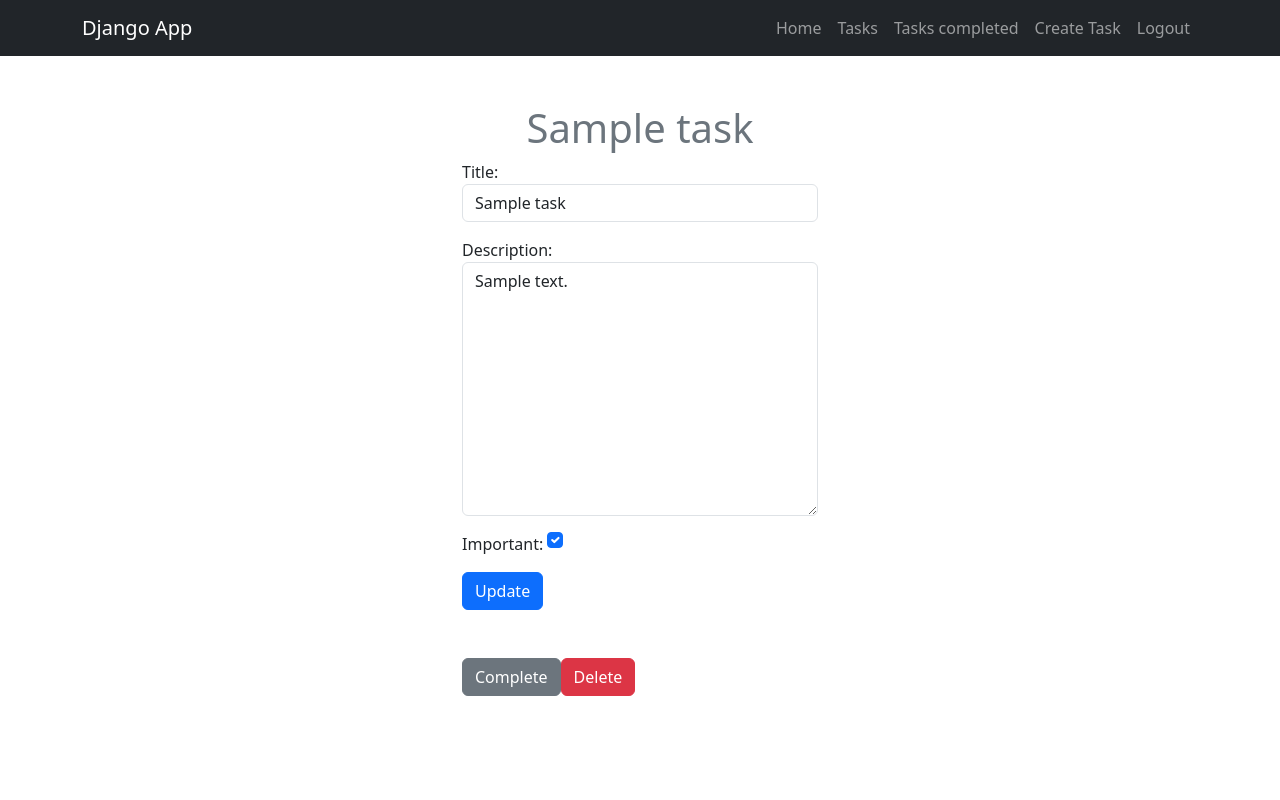
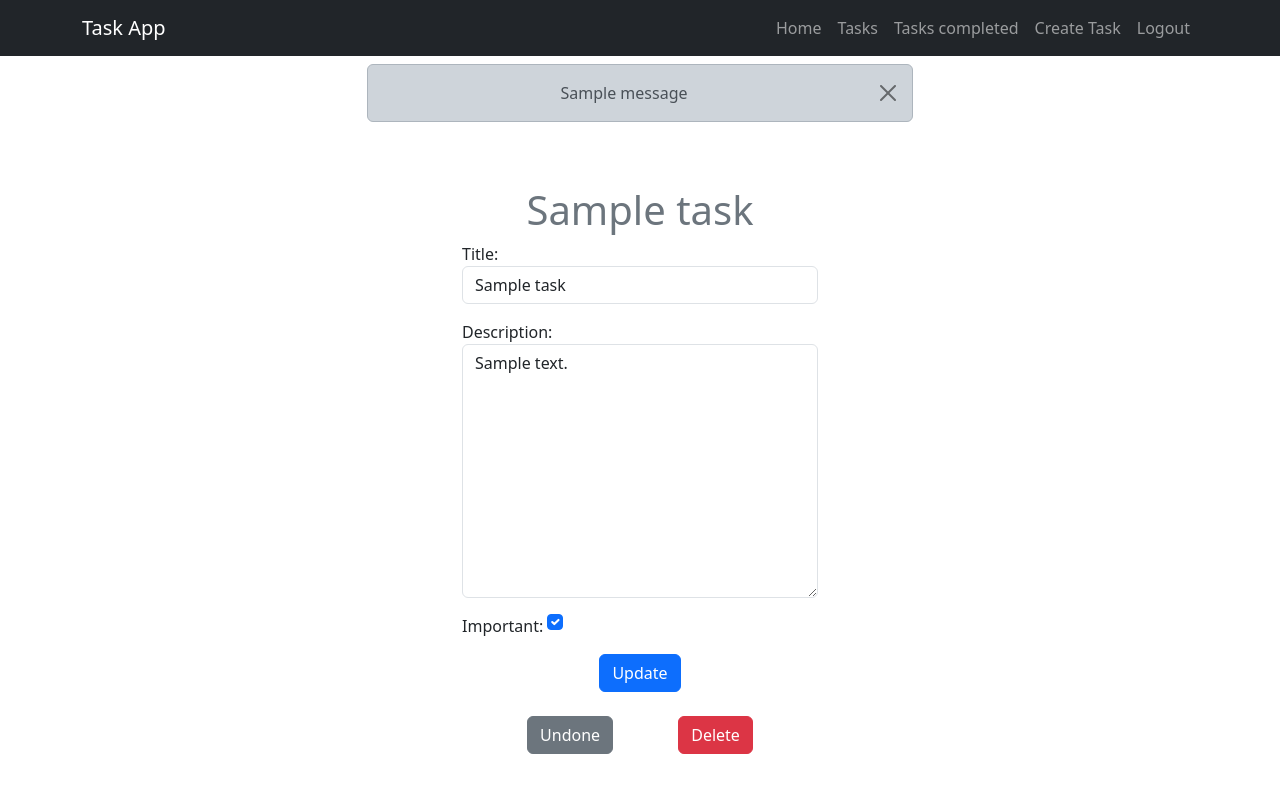
Before and after one commit to julianmaldonadoag/task-app-django, a Django app: page /tasks/1/ in a window 1280 px wide. Run offline with Django 4.2, Linux system fonts and the light colour scheme; a user stored in the database is signed in; tables that the repository leaves empty hold one stand-in row (values such as "Sample post"); one stand-in notice (Sample message) is shown.

Commit message:
Added small features
- Added message notifications in certain actions.
- Task list is order from recent to oldest.
- Favicon added.
- Task can done and undone.

```diff
--- a/djangocrud/urls.py
+++ b/djangocrud/urls.py
@@ -27,6 +27,7 @@ urlpatterns = [
     path('tasks_completed/', views.tasks_completed, name='tasks_completed'),
     path('tasks/<int:task_id>/', views.task_detail, name='task_detail'),
     path('tasks/<int:task_id>/complete/', views.complete_task, name='complete_task'),
+    path('tasks/<int:task_id>/undone/', views.undone_task, name='undone_task'),
     path('tasks/<int:task_id>/delete/', views.delete_task, name='delete_task'),
     path('tasks/create/', views.create_task, name='create_task')
 ]
--- a/tasks/templates/base.html
+++ b/tasks/templates/base.html
@@ -1,17 +1,20 @@
+{% load static %}
+
 <!DOCTYPE html>
 <html lang="en">
 <head>
   <meta charset="UTF-8">
   <meta http-equiv="X-UA-Compatible" content="IE=edge">
   <meta name="viewport" content="width=device-width, initial-scale=1.0">
-  <title>Django CRUD Application</title>
+  <title>Task App</title>
   <link rel="stylesheet" href="https://cdn.jsdelivr.net/npm/bootstrap@5.3.0-alpha1/dist/css/bootstrap.min.css">
+  <link rel="icon" type="image/png" href="{% static 'img/favicon.png' %}">
 </head>
 <body>
 
   <nav class="navbar navbar-expand-lg bg-dark navbar-dark">
     <div class="container">
-      <a class="navbar-brand" href="/">Django App</a>
+      <a class="navbar-brand" href="/">Task App</a>
       <button class="navbar-toggler" type="button" data-bs-toggle="collapse" data-bs-target="#navbarNav" aria-controls="navbarNav" aria-expanded="false" aria-label="Toggle navigation">
         <span class="navbar-toggler-icon"></span>
       </button>
@@ -47,6 +50,19 @@
     </div>
   </nav>
 
+  {% for message in messages %}
+  <div class="container">
+    <div class="row">
+      <div class=" col-md-6 offset-md-3 mt-2">
+        <div class="alert alert-dark alert-dismissible fade show" role="alert">
+          <div class="text-center">{{ message }}</div>
+          <button type="button" class="btn-close" data-bs-dismiss="alert" aria-label="Close"></button>
+        </div>
+      </div>
+    </div>
+  </div>
+  {% endfor %}
+
   {% block content %}
   {% endblock %}
 
--- a/tasks/templates/create_task.html
+++ b/tasks/templates/create_task.html
@@ -7,8 +7,6 @@
     <div class="col-md-4 offset-md-4 mt-5">
       <form action="/tasks/create/" method="POST" class="card card-body">
         <h1 class="text-center">Create Task</h1>
-
-        {{ error }}
         {% csrf_token %}
         {{ form.as_p }}
 
--- a/tasks/templates/home.html
+++ b/tasks/templates/home.html
@@ -4,9 +4,10 @@
 
 <main class="container py-5">
   <section class="card card-body">
-    <h1 class="display-1 text-center">Django App</h1>
+    <h1 class="display-1 text-center">Task App</h1>
     <p>Lorem ipsum dolor sit amet consectetur adipisicing elit. Aperiam corporis provident voluptates quis ipsam consequuntur eos sed tempore, amet obcaecati ea aliquam, numquam alias assumenda repellat fugiat iure cumque! Illum.</p>
 
+    {% if not user.is_authenticated %}
     <div class="text-center">
       <a class="btn btn-secondary" href="{% url 'signin' %}">
         Signin
@@ -15,6 +16,7 @@
         Signup
       </a>
     </div>
+    {% endif %}
   </section>
 </main>
 
--- a/tasks/templates/signin.html
+++ b/tasks/templates/signin.html
@@ -7,7 +7,6 @@
     <div class="col-md-4 offset-md-4 mt-5">
       <form method="POST" class="card card-body">
         <h1 class="text-center">Signin</h1>
-        {{ error }}
         {% csrf_token %}
 
         <div class="mb-3">
--- a/tasks/templates/signup.html
+++ b/tasks/templates/signup.html
@@ -7,7 +7,6 @@
     <div class="col-md-4 offset-md-4 mt-5">
       <form action="/signup/" method="POST" class="card card-body">
         <h1 class="text-center">Signup</h1>
-        {{ error }}
         {% csrf_token %}
 
         <div class="mb-3">
--- a/tasks/templates/task_detail.html
+++ b/tasks/templates/task_detail.html
@@ -7,23 +7,32 @@
     <div class="col-md-4 offset-md-4 mt-5">
       <h1 class="text-secondary text-center">{{ task.title }}</h1>
 
-      {{ error }}
-
       <form method="POST">
         {% csrf_token %}
         {{ form.as_p }}
-        <button class="btn btn-primary">
-          Update
-        </button>
+        <div class="d-flex">
+          <button class="btn btn-primary mx-auto">
+            Update
+          </button>
+        </div>
       </form>
 
-      <div class="d-flex mt-5">
+      <div class="d-flex mt-4 justify-content-evenly">
+        {% if task.datecompleted is None %}
         <form action="{% url 'complete_task' task.id %}" method="POST">
           {% csrf_token %}
           <button class="btn btn-secondary">
             Complete
           </button>
         </form>
+        {% else %}
+        <form action="{% url 'undone_task' task.id %}" method="POST">
+          {% csrf_token %}
+          <button class="btn btn-secondary">
+            Undone
+          </button>
+        </form>
+        {% endif %}
 
         <form action="{% url 'delete_task' task.id %}" method="POST">
           {% csrf_token %}
--- a/tasks/views.py
+++ b/tasks/views.py
@@ -1,12 +1,13 @@
 from django.shortcuts import render, redirect, get_object_or_404
+from django.contrib import messages
+from django.contrib.auth import login, logout, authenticate
 from django.contrib.auth.forms import UserCreationForm, AuthenticationForm
 from django.contrib.auth.models import User
-from django.contrib.auth import login, logout, authenticate
+from django.contrib.auth.decorators import login_required
+from django.utils import timezone
 from django.db import IntegrityError
 from .forms import TaskForm
 from .models import Task
-from django.utils import timezone
-from django.contrib.auth.decorators import login_required
 
 # Create your views here.
 def home(request):
@@ -22,6 +23,11 @@ def signup(request):
         pwd1 = request.POST['password1']
         pwd2 = request.POST['password2']
 
+        if username == '' or pwd1 == '' or pwd2 == '':
+            messages.error(request, 'All fields are required.')
+            return render(request, 'signup.html', {
+                'form': UserCreationForm()
+            })
         if pwd1 == pwd2:
             try:
                 user = User.objects.create_user(username=username, password=pwd1)
@@ -29,14 +35,14 @@ def signup(request):
                 login(request, user)
                 return redirect('tasks')
             except IntegrityError:
+                messages.error(request, 'User already exists.')
                 return render(request, 'signup.html', {
-                    'form': UserCreationForm(),
-                    'error': 'User already exists'
+                    'form': UserCreationForm()
                 })
         else:
+            messages.error(request, 'Passwords do not match.')
             return render(request, 'signup.html', {
-                'form': UserCreationForm(),
-                'error': 'Password do not match'
+                'form': UserCreationForm()
             })
 
 def signout(request):
@@ -54,9 +60,9 @@ def signin(request):
         user = authenticate(request, username=username, password=password)
 
         if user is None:
+            messages.error(request, 'Username or password is incorrect.')
             return render(request, 'signin.html', {
-                'form': AuthenticationForm(),
-                'error': 'Username or password is incorrect'
+                'form': AuthenticationForm()
             })
         else:
             login(request, user)
@@ -64,13 +70,13 @@ def signin(request):
 
 @login_required
 def tasks(request):
-    tasks = Task.objects.filter(user=request.user, datecompleted__isnull=True)
-    return render(request, 'tasks.html', { 'tasks': tasks })
+    tasks = Task.objects.filter(user=request.user, datecompleted__isnull=True).order_by('-created')
+    return render(request, 'tasks.html', { 'tasks': tasks, 'completed': False })
 
 @login_required
 def tasks_completed(request):
     tasks = Task.objects.filter(user=request.user, datecompleted__isnull=False)
-    return render(request, 'tasks.html', { 'tasks': tasks })
+    return render(request, 'tasks.html', { 'tasks': tasks, 'completed': True })
 
 @login_required
 def task_detail(request, task_id):
@@ -84,12 +90,16 @@ def task_detail(request, task_id):
             task = get_object_or_404(Task, pk=task_id, user=request.user)
             form = TaskForm(request.POST, instance=task)
             form.save()
-            return redirect('tasks')
+            messages.success(request, 'Task updated succesfully.')
+            if task.datecompleted is None:
+                return redirect('tasks')
+            else:
+                return redirect('tasks_completed')
         except ValueError:
+            messages.error(request, 'Error updating task.')
             return render(request, 'task_detail.html', {
                 'task': task,
-                'form': form,
-                'error': 'Error updating task'
+                'form': form
             })
 
 @login_required
@@ -104,11 +114,12 @@ def create_task(request):
             new_task = form.save(commit=False)
             new_task.user = request.user
             new_task.save()
+            messages.success(request, 'Task added succesfully.')
             return redirect('tasks')
         except ValueError:
+            messages.error(request, 'Please provide valid data.')
             return render(request, 'create_task.html', {
-                'form': TaskForm(),
-                'error': 'Please provide valid data'
+                'form': TaskForm()
             })
 
 @login_required
@@ -120,6 +131,14 @@ def complete_task(request, task_id):
         return redirect('tasks')
 
 @login_required
+def undone_task(request, task_id):
+    task = get_object_or_404(Task, pk=task_id, user=request.user)
+    if request.method == 'POST':
+        task.datecompleted = None
+        task.save()
+        return redirect('tasks')
+
+@login_required
 def delete_task(request, task_id):
     task = get_object_or_404(Task, pk=task_id, user=request.user)
     if request.method == 'POST':
```
Also changed, not shown: tasks/templates/tasks.html (+6 -2 lines), tasks/static/img/favicon.png (added).
